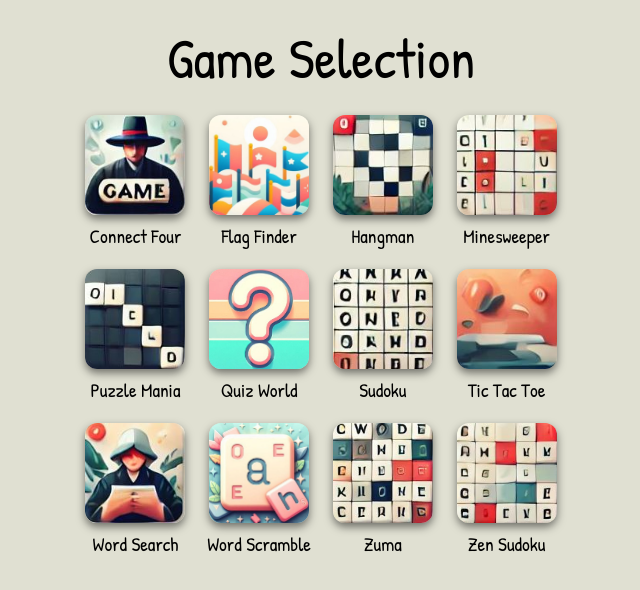
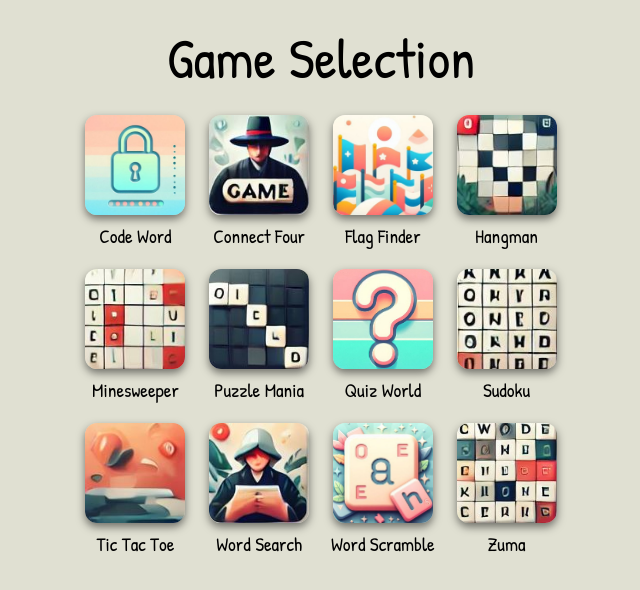
Before and after one commit to joseph-johnson27001/game-world, a Vue app: page / in a window 1280 px wide. Shown: the top 590 px of the page, without its empty margins (319-959 px from the left). Built offline with nearby package versions, Linux system fonts and the light colour scheme.

Commit message:
Code word and tile

```diff
--- a/src/views/GameSelection.vue
+++ b/src/views/GameSelection.vue
@@ -27,6 +27,11 @@ export default {
   data() {
     return {
       games: [
+        {
+          name: "Code Word",
+          image: "GameSelection/code-word-tile.JPG",
+          route: "CodeWord",
+        },
         {
           name: "Connect Four",
           image: "GameSelection/game-tile.JPG",
@@ -78,12 +83,8 @@ export default {
           image: "GameSelection/scrable-pieces-tile.JPG",
           route: "WordScrambleCategories",
         },
+
         { name: "Zuma", image: "GameSelection/stones.JPG", route: "Zuma" },
-        {
-          name: "Zen Sudoku",
-          image: "GameSelection/stones2.JPG",
-          route: "ZenSudoku",
-        },
       ],
     };
   },
```
Also changed, not shown: public/GameSelection/code-word-tile.JPG (added).
